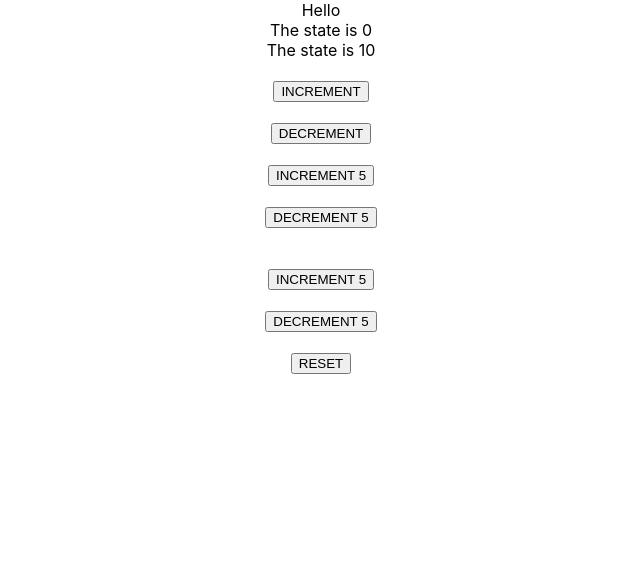
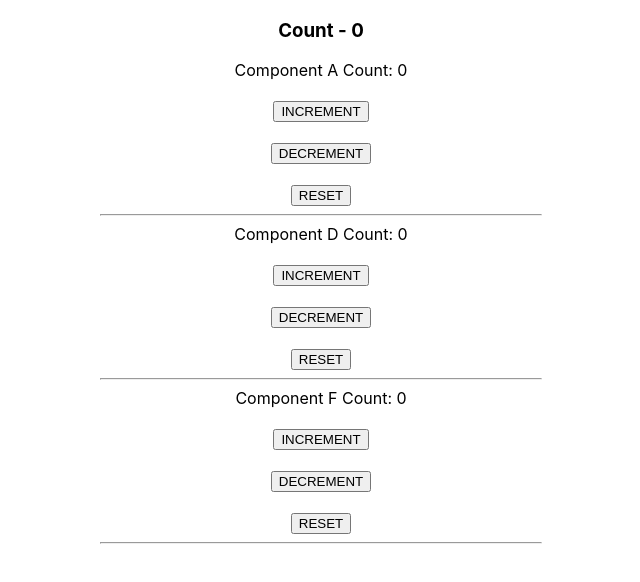
Before and after one commit to Bayurzx/MyReactHooks, a React (Create React App) app: page / in a window 1280 px wide. Shown: the top 582 px of the page, without its empty margins (319-959 px from the left). Built offline with nearby package versions, Linux system fonts and the light colour scheme.

Commit message:
feat: done with combining useReducer and useContext

```diff
--- a/src/App.js
+++ b/src/App.js
@@ -2,7 +2,7 @@
 // import UseEffectClean from "./UseEffectClean";
 // import Counting from "./Counting";
 // import UseEffectInterval from './UseEffectInterval';
-import UsingReducer2 from './UsingReducer2'
+import UsingReducer3 from './UsingReducer3'
 
 function App() {
   return (
@@ -11,7 +11,7 @@
       {/* <Counting /> */}
       {/* <UseEffectInterval /> */}
       {/* <Arrays /> */}
-      <UsingReducer2 />
+      <UsingReducer3 />
     </div>
   );
 }
--- /dev/null
+++ b/src/AppContxtRed.js
@@ -0,0 +1,47 @@
+import React, {useReducer} from "react";
+import "./App.css";
+import ComponentA from "./ContextReducer/ComponentA";
+import ComponentB from "./ContextReducer/ComponentB";
+import ComponentC from "./ContextReducer/ComponentC";
+
+export const countContext = React.createContext();
+
+function AppContxtRed() {
+
+    const initialCount = 0;
+
+    const reducer = (state, action) => {
+        switch (action) {
+            case 'increment':
+                return state + 1;
+
+            case 'decrement':
+                return state - 1;
+
+            case 'reset':
+                return 0;
+
+            default:
+                console.log(new Error("Input error at switch statement"));
+                return "Error";
+        }
+    }
+
+
+    const [state, dispatch] = useReducer(reducer, initialCount)
+
+
+
+    return (
+        <div className="App">
+            <h3>Count - {state}</h3>
+            <countContext.Provider value= {{countState: state, countDispatch: dispatch}}>
+                <ComponentA />
+                <ComponentB />
+                <ComponentC />
+            </countContext.Provider>
+        </div>
+    );
+}
+
+export default AppContxtRed;
--- /dev/null
+++ b/src/ContextReducer/ComponentA.js
@@ -0,0 +1,25 @@
+import React, {useContext} from 'react';
+import {countContext} from '../AppContxtRed';
+
+function ComponentA() {
+  const context = useContext(countContext);
+
+  console.log(context);
+  // let dispatch = context.countDispatch;
+  const { countState: count, countDispatch: dispatch } = context;
+
+  return (
+    <div>
+      {/* The state is {state} */}
+      Component A
+      Count: {count}
+
+      <div className="mt-5"><button onClick={() => dispatch('increment')}>INCREMENT</button></div>
+      <div className="mt-5"><button onClick={() => dispatch('decrement')}>DECREMENT</button></div>
+      <div className="mt-5"><button onClick={() => dispatch('reset')}>RESET</button></div>
+      <hr style={{ fontWeight: "6px", width: "440px"}} />
+    </div>
+  );
+}
+
+export default ComponentA;
--- /dev/null
+++ b/src/ContextReducer/ComponentB.js
@@ -0,0 +1,12 @@
+import React from 'react'
+import ComponentD from './ComponentD';
+
+function ComponentB() {
+    return (
+      <div>
+        <ComponentD />
+      </div>
+    );
+}
+
+export default ComponentB;
--- /dev/null
+++ b/src/ContextReducer/ComponentC.js
@@ -0,0 +1,12 @@
+import React from 'react'
+import ComponentE from './ComponentE';
+
+function ComponentC() {
+    return (
+      <div>
+        <ComponentE />
+      </div>
+    );
+}
+
+export default ComponentC;
--- /dev/null
+++ b/src/ContextReducer/ComponentD.js
@@ -0,0 +1,26 @@
+import React, { useContext } from 'react';
+import { countContext } from '../AppContxtRed';
+
+function ComponentD() {
+  const context = useContext(countContext);
+
+  console.log(context);
+  // let dispatch = context.countDispatch;
+  const { countState: count, countDispatch: dispatch } = context;
+
+  return (
+    <div>
+      {/* The state is {state} */}
+      Component D
+      Count: {count}
+
+      <div className="mt-5"><button onClick={() => dispatch('increment')}>INCREMENT</button></div>
+      <div className="mt-5"><button onClick={() => dispatch('decrement')}>DECREMENT</button></div>
+      <div className="mt-5"><button onClick={() => dispatch('reset')}>RESET</button></div>
+      <hr style={{ fontWeight: "6px", width: "440px" }} />
+
+    </div>
+  );
+}
+
+export default ComponentD;
--- /dev/null
+++ b/src/ContextReducer/ComponentE.js
@@ -0,0 +1,12 @@
+import React from 'react'
+import ComponentF from './ComponentF';
+
+function ComponentE() {
+    return (
+      <div>
+        <ComponentF />
+      </div>
+    );
+}
+
+export default ComponentE;
--- /dev/null
+++ b/src/ContextReducer/ComponentF.js
@@ -0,0 +1,25 @@
+import React, { useContext } from 'react';
+import { countContext } from '../AppContxtRed';
+
+function ComponentF() {
+  const context = useContext(countContext);
+
+  console.log(context);
+  // let dispatch = context.countDispatch;
+  const { countState: count, countDispatch: dispatch } = context;
+
+  return (
+    <div>
+      {/* The state is {state} */}
+      Component F
+      Count: {count}
+      <div className="mt-5"><button onClick={() => dispatch('increment')}>INCREMENT</button></div>
+      <div className="mt-5"><button onClick={() => dispatch('decrement')}>DECREMENT</button></div>
+      <div className="mt-5"><button onClick={() => dispatch('reset')}>RESET</button></div>
+      <hr style={{ fontWeight: "6px", width: "440px" }} />
+
+    </div>
+  );
+}
+
+export default ComponentF;
--- /dev/null
+++ b/src/UsingReducer3.js
@@ -0,0 +1,41 @@
+import React, {useReducer} from 'react';
+
+// This highlights how you can use multiple useReducers with the same code
+function UsingReducer3() {
+    const initialCount = 0;
+
+    const reducer = (state, action) => {
+        switch (action) {
+            case 'increment':
+                return state + 1;
+
+            case 'decrement':
+                return state - 1;
+
+            case 'reset':
+                return 0;
+
+            default:
+                console.log(new Error("Input error at switch statement"));
+                return "Error";
+        }
+    }
+
+    const [state, dispatch] = useReducer(reducer, initialCount);
+    const [stateTwo, dispatchTwo] = useReducer(reducer, initialCount);
+    return (
+        <div>
+            The state is {state}
+            <div className="mt-5"><button onClick={() => dispatch('increment')}>INCREMENT</button></div>
+            <div className="mt-5"><button onClick={() => dispatch('decrement')}>DECREMENT</button></div>
+            <div className="mt-5"><button onClick={() => dispatch('reset')}>RESET</button></div>
+            <br /> <br />
+            The state is {stateTwo}
+            <div className="mt-5"><button onClick={() => dispatchTwo('increment')}>INCREMENT</button></div>
+            <div className="mt-5"><button onClick={() => dispatchTwo('decrement')}>DECREMENT</button></div>
+            <div className="mt-5"><button onClick={() => dispatchTwo('reset')}>RESET</button></div>
+        </div>
+    )
+}
+
+export default UsingReducer3;
--- a/src/index.js
+++ b/src/index.js
@@ -1,13 +1,15 @@
 import React from 'react';
 import ReactDOM from 'react-dom';
 import './index.css';
-import App from './App';
+// import App from './App';
 // import AppComponent from './AppComponent';
+import AppContxtRed from './AppContxtRed';
 
 ReactDOM.render(
   <React.StrictMode>
-    <App />
+    {/* <App /> */}
     {/* <AppComponent /> */}
+    <AppContxtRed />
   </React.StrictMode>,
   document.getElementById('root')
 );
```
